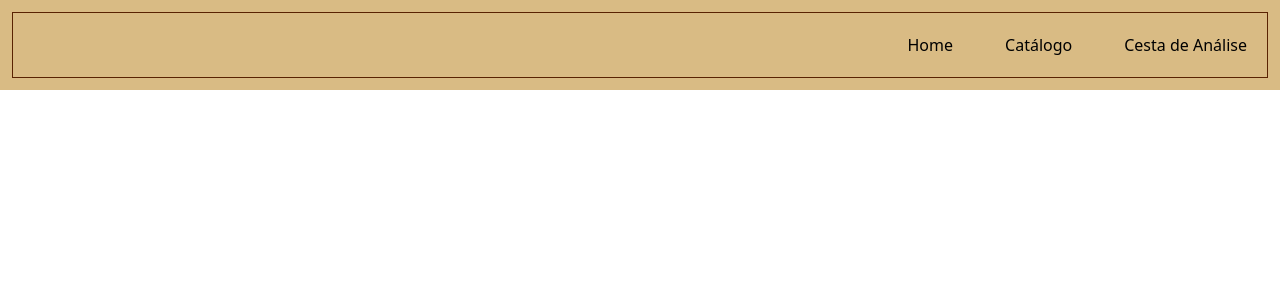
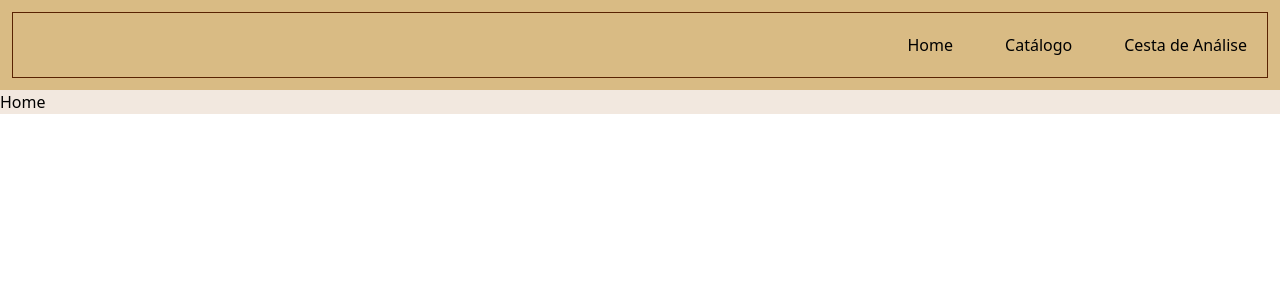
Before and after one commit to im-ivan/bio-data, a React (Vite) app: page / in a window 1280 px wide. Shown: the top 300 px of the page. Built offline with nearby package versions, Linux system fonts and the light colour scheme.

Commit message:
ft: added router n home page

```diff
--- a/package.json
+++ b/package.json
@@ -15,6 +15,7 @@
     "@tailwindcss/vite": "^4.1.17",
     "react": "^19.2.0",
     "react-dom": "^19.2.0",
+    "react-router-dom": "^7.9.6",
     "tailwindcss": "^4.1.17"
   },
   "devDependencies": {
--- /dev/null
+++ b/src/components/GeneCatalog.tsx
@@ -0,0 +1,5 @@
+export const GeneCatalog = () => {
+    return <>
+        gene cataog
+    </>
+}
--- /dev/null
+++ b/src/components/Home.tsx
@@ -0,0 +1,5 @@
+export const Home = () => {
+    return <>
+        <h1>Home</h1>
+    </>
+}
```
Also changed, not shown: src/App.tsx (+7 -0 lines), 1 other file (tests, documents, lock files or other folders).
